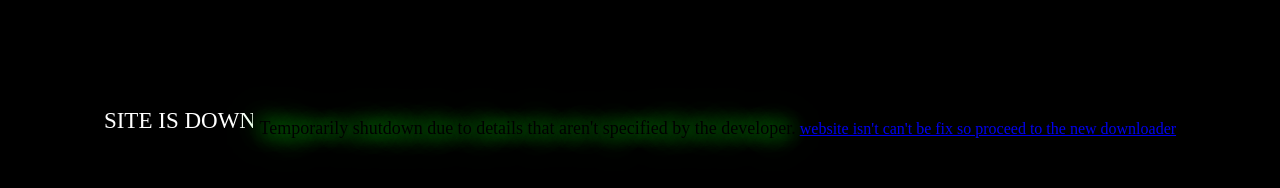
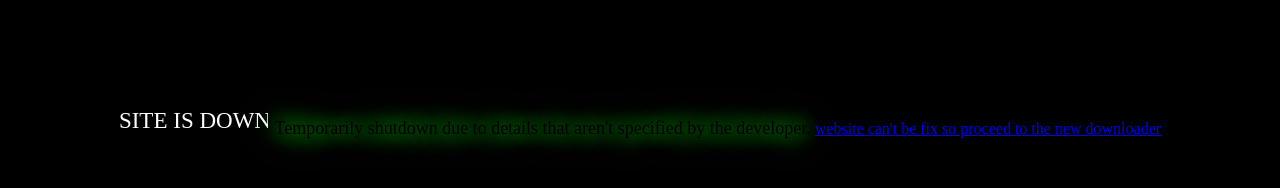
Before and after one commit to zyrill707/Youtube-converter-, a plain HTML site: page index.html in a window 1280 px wide. Drawn offline with Linux system fonts and the light colour scheme.

Commit message:
Update index.html

```diff
--- a/index.html
+++ b/index.html
@@ -11,7 +11,7 @@
 <div class="typing-container">
   <div class="typing-text" id="typing-text"></div>
   <p id="glow-paragraph">Temporarily shutdown due to details that aren't specified by the developer.</p>
-  <a href="https://youtubetomp3converterv4.netlify.app/">website isn't can't be fix so proceed to the new downloader</a>
+  <a href="https://youtubetomp3converterv4.netlify.app/">website can't be fix so proceed to the new downloader</a>
   <div id="glitch-container">
   <div id="glitch" class="glitch"></div>
 </div>
```
